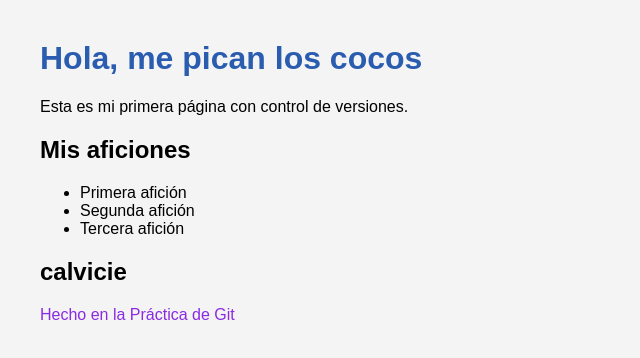
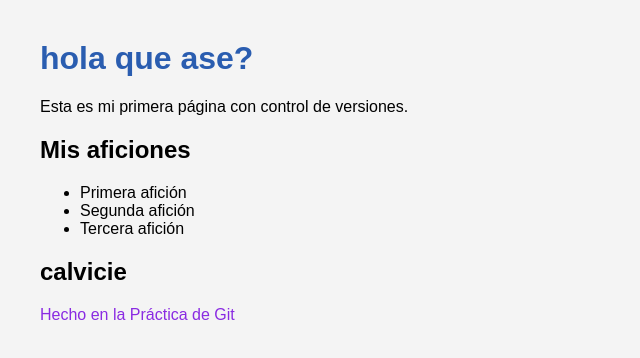
Before and after one commit to Simonlifehol/Proyectos, a plain HTML site: page mi-primer-repo/index.html in a window 1280 px wide. Shown: the whole page, without its empty margins (0-640 px from the left). Drawn offline with Linux system fonts and the light colour scheme.

Commit message:
cambia  el titulo de la rama

```diff
--- a/mi-primer-repo/index.html
+++ b/mi-primer-repo/index.html
@@ -6,7 +6,7 @@
   <title>Mi primera página</title>
 </head>
 <body>
-  <h1>Hola, me pican los cocos</h1>
+  <h1>hola que ase?</h1>
   <p>Esta es mi primera página con control de versiones.</p>
   <h2>Mis aficiones</h2>
 <ul>
```
